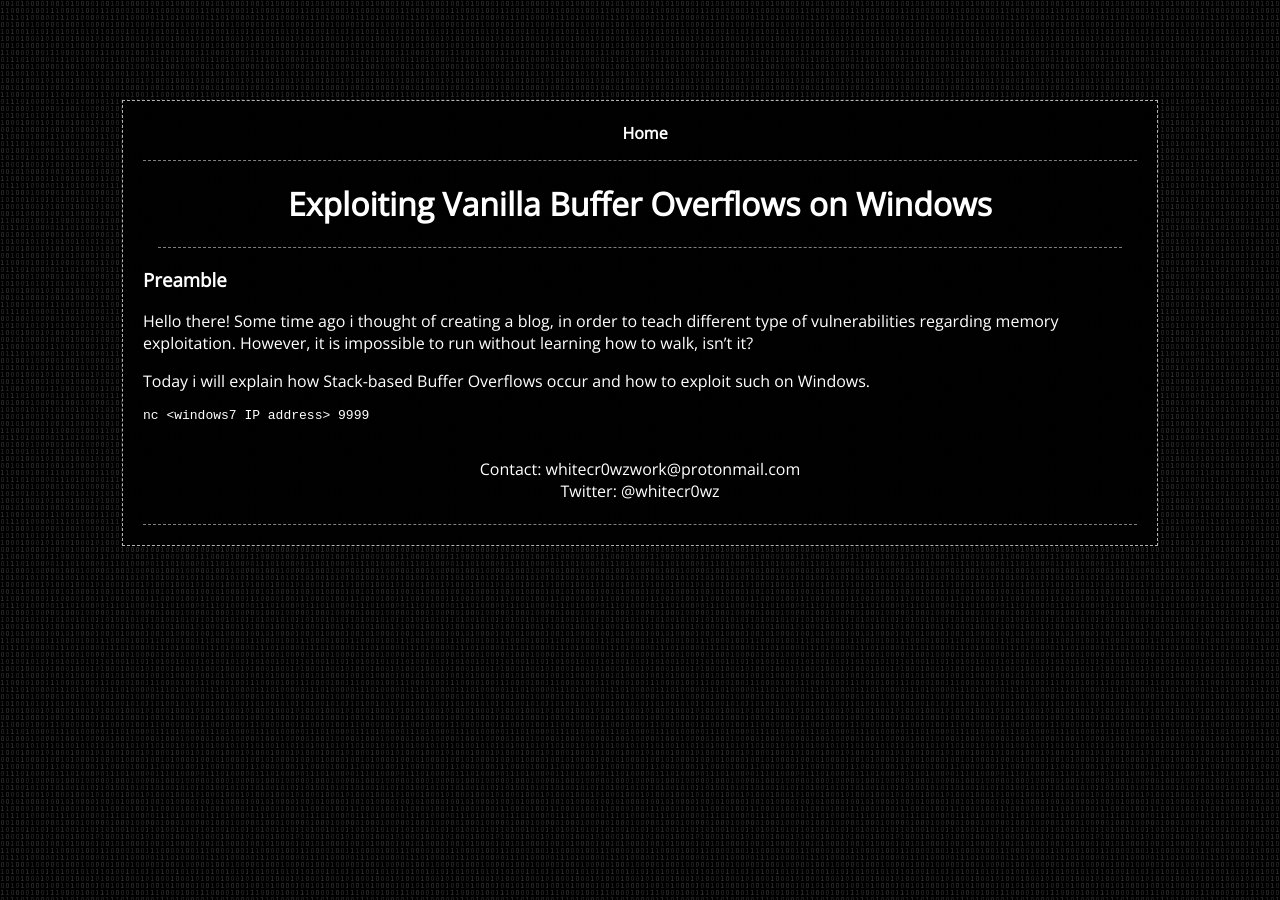
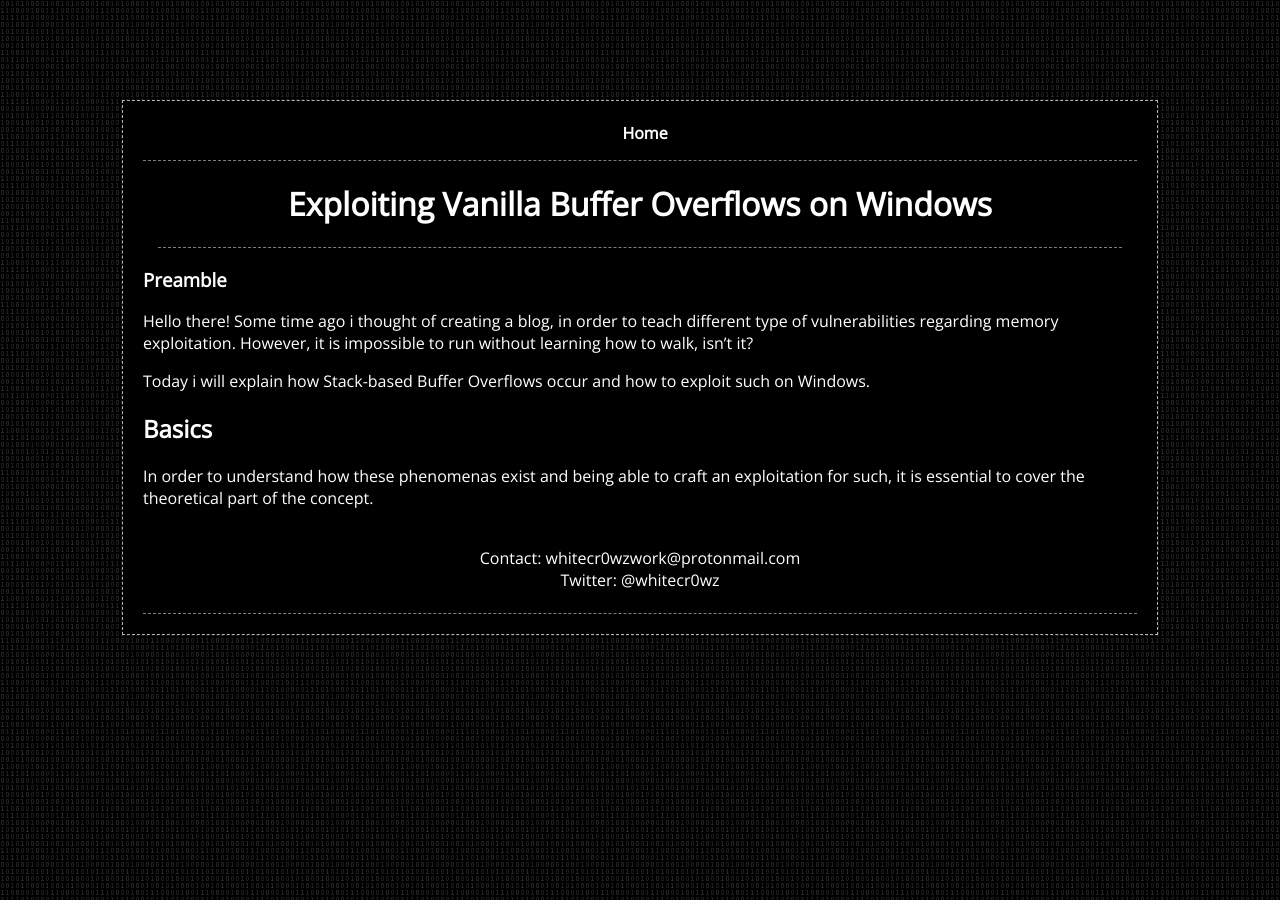
Before and after one commit to whitecr0wz/whitecr0wz.github.io, a Jekyll site: the page built from _posts/posts/2020-03-08-Exploiting-Stack-Overflows-In-Windows.md, in a window 1280 px wide. Built offline with Jekyll 4.4.1, drawn with Linux system fonts in a browser that asks for light colours.

Commit message:
Update 2020-03-08-Exploiting-Stack-Overflows-In-Windows.md

````diff
--- a/_posts/posts/2020-03-08-Exploiting-Stack-Overflows-In-Windows.md
+++ b/_posts/posts/2020-03-08-Exploiting-Stack-Overflows-In-Windows.md
@@ -12,6 +12,6 @@ Hello there! Some time ago i thought of creating a blog, in order to teach diffe
 
 Today i will explain how Stack-based Buffer Overflows occur and how to exploit such on Windows.
 
-```terminal_session
-nc <windows7 IP address> 9999
-```
+## Basics
+
+In order to understand how these phenomenas exist and being able to craft an exploitation for such, it is essential to cover the theoretical part of the concept.
````
